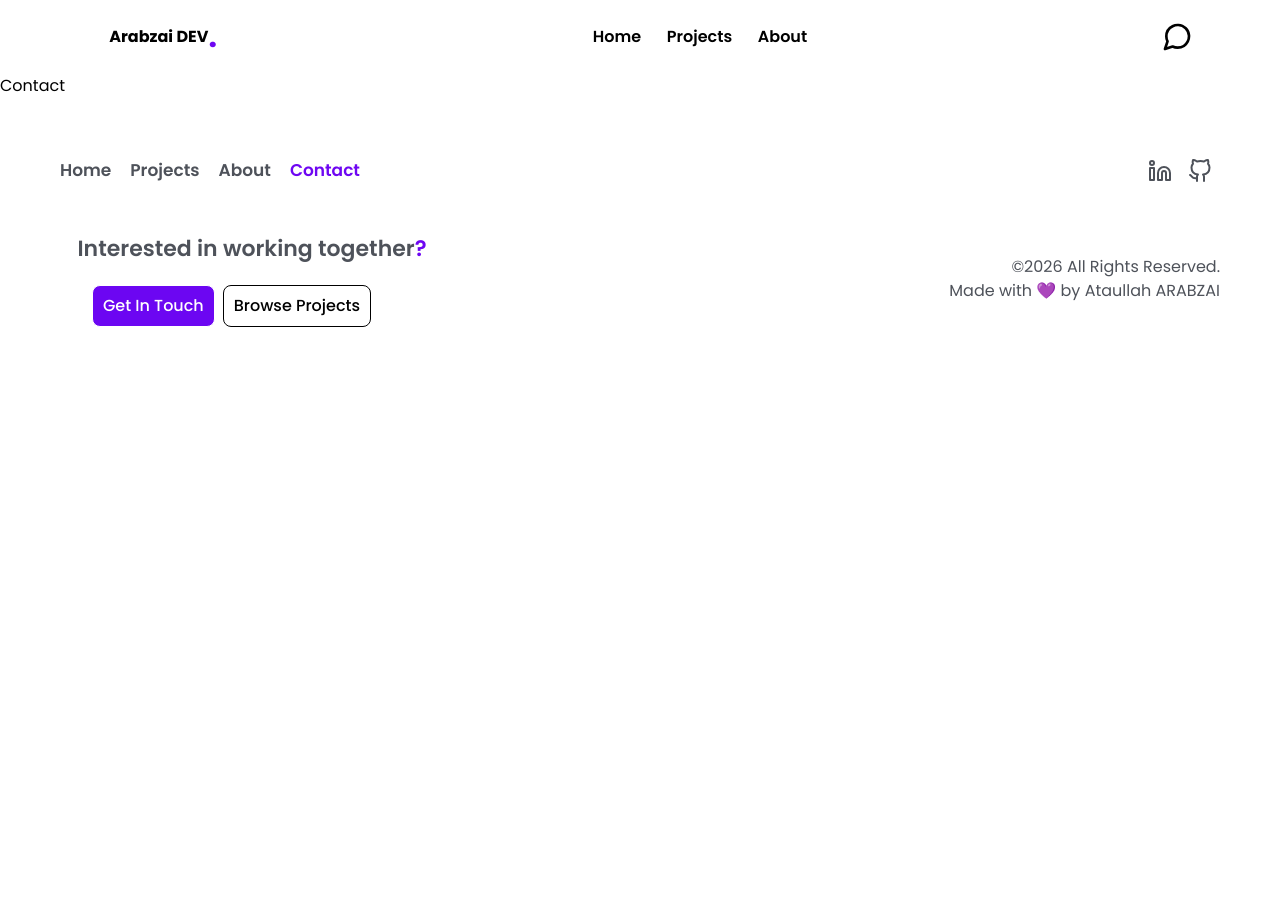
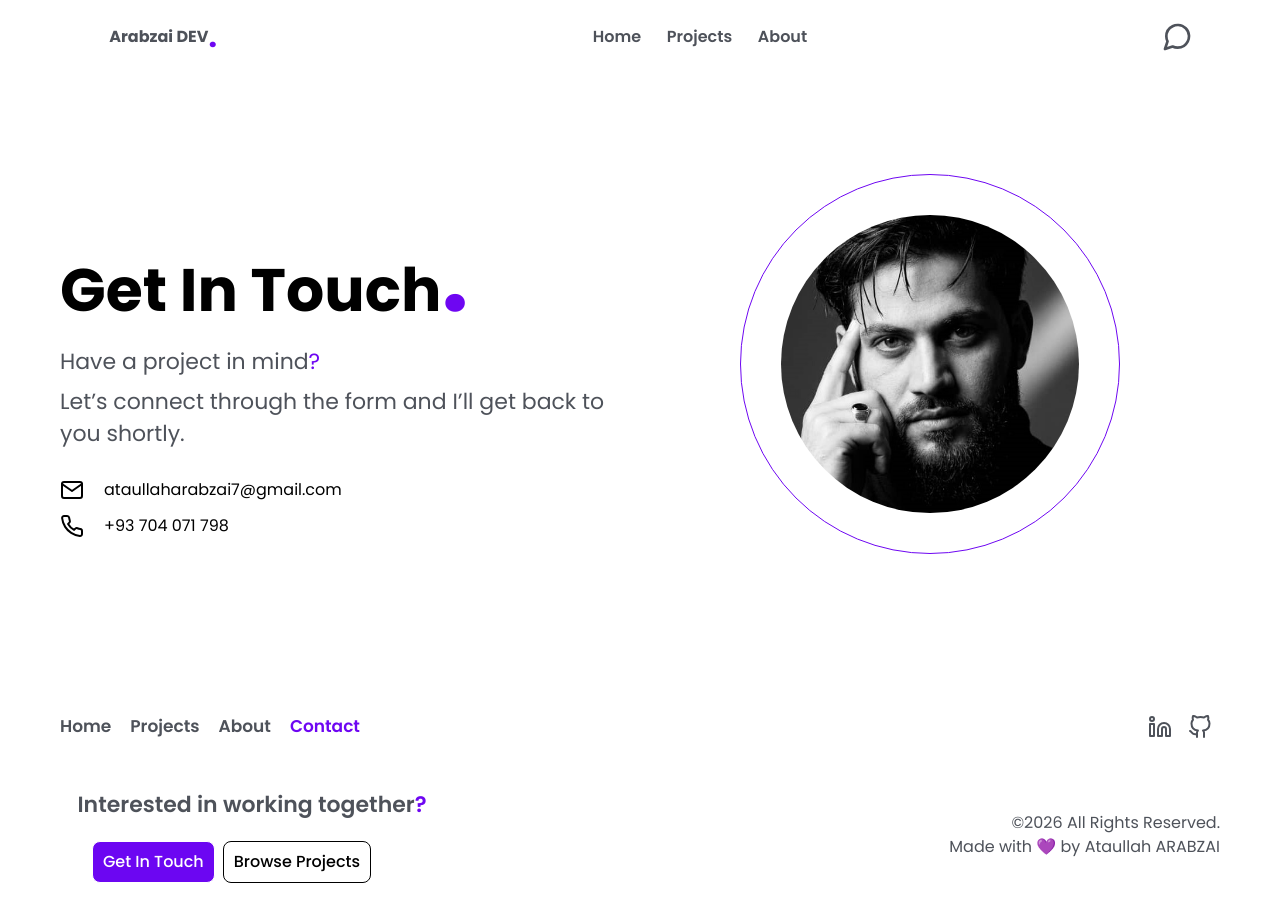
Before and after one commit to ataullaharabzai/Portfolio-website, a React (Vite) app: page /contact in a window 1280 px wide. Shown: the top 922 px of the page. Before the commit the page ends 800 px from the top, so only its background shows below. Built offline with nearby package versions, Linux system fonts and the light colour scheme.

Commit message:
contact form added

```diff
--- a/src/Header/Navebar.jsx
+++ b/src/Header/Navebar.jsx
@@ -4,7 +4,7 @@ import { MessageCircle, Phone } from 'react-feather'
 
 function Navebar() {
   return (
-    <header className='w-full flex justify-around items-stretch sm:items-center md:gap-50 p-3'>
+    <header className='w-full flex justify-around items-stretch sm:items-center md:gap-50 p-3 text-[#4e525a]'>
       <NavLink to='/' className='font-bold w-full text-[12px] flex justify-center items-center sm:text-[16px] sm:w-[170px] mr-2 sm:mr-0'>Arabzai DEV<span className='font-bold text-3xl text-[#6e06f2]'>.</span></NavLink>
       <nav className='list-none w-full text-[11px] sm:text-[16px] max-w-60 flex justify-center sm:justify-around gap-3 sm:gap-0 items-center'>
 
--- a/src/index.css
+++ b/src/index.css
@@ -3,7 +3,7 @@
 html,
 body {
     font-family: 'Poppins';
-    /* overflow-x: hidden; */
+    overflow-x: hidden;
     box-sizing: border-box;
 }
 
--- a/src/pages/Contact.jsx
+++ b/src/pages/Contact.jsx
@@ -1,8 +1,49 @@
 import React from 'react'
+import { NavLink } from 'react-router-dom'
+import darkImg from '../images/my_dark.jpeg'
+import { Mail, Phone } from 'react-feather'
 
 function Contact() {
   return (
-    <div>Contact</div>
+    <main>
+      <div className='w-full p-5 md:p-15 mt-10 flex flex-col md:flex-row justify-around'>
+        <section className='introduction w-full md:max-w-[50%] flex flex-wrap justify-center items-stretch flex-col gap-2'>
+          <div className='leading-12 w-full md:w1/2 lg:leading-24'>
+            <h1 className='text-[30px] lg:text-[60px] font-bold'>Get In Touch<span className='text-[#6e06f2] text-3xl sm:text-8xl'>.</span></h1>
+          </div>
+          <p className='text-[14px] md:text-[22px] text-[#4e525a] md:leading-8 leading-6'>Have a project in mind<span className='text-[#6e06f2]'>?</span></p>
+          <p className='text-[14px] md:text-[22px] text-[#4e525a] md:leading-8 leading-6'>Let’s connect through the form and I’ll get back to you shortly.</p>
+          <div className='text-[14px] md:text-[16px] w-full lg:w-[320px] flex flex-col justify-center lg:justify-start items-start mt-5 gap-4 lg:gap-2'>
+            <div>
+              <div className='flex gap-5'>
+                <Mail className='cursor-pointer hover:text-[#4e525a]' />
+                <a href="https://mail.google.com/mail/?view=cm&fs=1&to=ataullaharabzai7@gmail.com&su=Project%20Inquiry&body=Hi%20Ataullah,%0A%0AI%20am%20contacting%20you%20regarding%20a%20project.%20Please%20share%20more%20details.%0A%0AThanks"
+                className='hover:text-[#4e525a]'
+                >
+                  ataullaharabzai7@gmail.com
+                </a>
+              </div>
+
+              <div className='flex gap-5 mt-3'>
+                <Phone className='cursor-pointer hover:text-[#4e525a]' />
+                <a href="https://wa.me/93704071798"
+                className='hover:text-[#4e525a]'
+                >
+                  +93 704 071 798
+                </a>
+              </div>
+            </div>
+          </div>
+        </section>
+        <section className='myImage w-full mb-10'>
+          <div className='circle-img lg:w-full flex justify-center items-center mt-10 md:mt-0'>
+            <div className='lg:w-95 lg:h-95 w-65 h-65 rounded-full p-10 border border-[#6e06f2]'>
+              <img className='object-cover w-full h-full rounded-full' src={darkImg} alt="Developer Image" />
+            </div>
+          </div>
+        </section>
+      </div>
+    </main>
   )
 }
 
```
